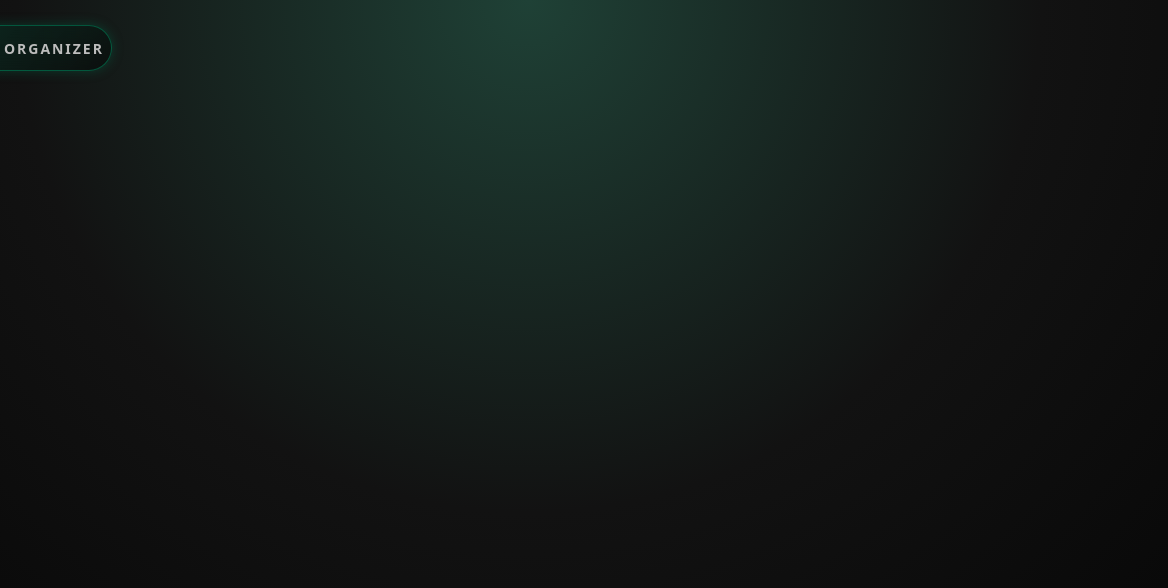
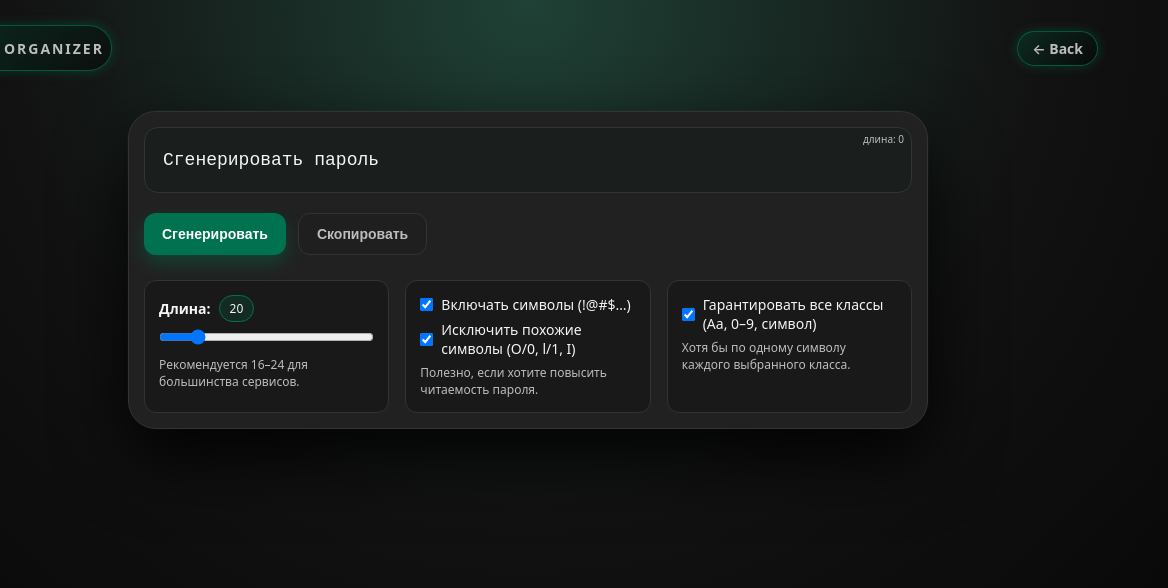
Before and after one commit to obigreen/organizer, a plain HTML site: page tools/password-generator/index.html in a window 1280 px wide. Shown: the full height of the page, 112-1280 px from the left. Drawn offline with Linux system fonts and the light colour scheme.

Commit message:
Started do generate passwords component

```diff
--- a/css/common.css
+++ b/css/common.css
@@ -50,16 +50,15 @@
     box-sizing: border-box;
 }
 
-html {
-    font-size: 16px;
-}
-
 body {
-    height: 100vh;
+    height:  100vh;
     font-family: var(--font-family-base), sans-serif;
     font-size: var(--font-size-base);
     color: var(--color-text-main);
     background: radial-gradient(circle at top, #1f4136 0, #121212 50%, #050505 100%);
+    background-repeat: no-repeat;
+    background-size: cover;
+    font-size: 16px;
 }
 
 .container {
@@ -85,6 +84,7 @@ input:focus-visible {
     max-width: 1920px;
     width: 100%;
     margin: 0 auto;
+    padding-bottom: 40px;
 }
 
 
--- a/css/header.css
+++ b/css/header.css
@@ -3,6 +3,12 @@
     display: flex;
     align-items: center;
     margin-bottom: var(--space-md);
+}
+
+.header_inner {
+    display: flex;
+    align-items: center;
+    justify-content: space-between;
 }
 
 /* ========== Logo ========== */
@@ -46,3 +52,32 @@
     text-transform: uppercase;
     color: var(--color-text-muted);
 }
+
+/* Кнопка "назад" в хедере */
+.header_back {
+    padding: 7px 14px;
+    border-radius: var(--radius-pill);
+    font-size: 14px;
+    font-weight: 600;
+    text-decoration: none;
+    color: var(--color-text-muted);
+
+    background: linear-gradient(
+            135deg,
+            rgba(0, 114, 79, 0.25),
+            rgba(0, 0, 0, 0.4)
+    );
+    border: 1px solid rgba(0, 114, 79, 0.7);
+    box-shadow: 0 0 12px rgba(0, 114, 79, 0.4);
+    backdrop-filter: blur(12px);
+
+    transition: transform .07s ease;
+}
+
+.header_back:hover {
+    transform: translateY(-1px);
+}
+
+.header_back:active {
+    transform: translateY(1px);
+}
--- a/tools/password-generator/index.html
+++ b/tools/password-generator/index.html
@@ -8,6 +8,7 @@
 
     <link rel="stylesheet" href="../../css/common.css">
     <link rel="stylesheet" href="../../css/header.css">
+    <link rel="stylesheet" href="./style.css">
 
     <!-- Favicon basic -->
     <link rel="icon" type="image/png" sizes="32x32" href="../../icons/favicon-32x32.png">
@@ -21,23 +22,91 @@
     <link rel="manifest" href="../../icons/site.webmanifest">
 
 </head>
+
+
 <body>
 
 <header class="header">
-    <div class="container">
+    <div class="container header_inner">
         <div class="logo">
             <span class="logo_mark">OZ</span>
             <span class="logo_text">Organizer</span>
         </div>
+        <a href="../../index.html" class="header_back">
+            ← Back
+        </a>
     </div>
 
 </header>
 
 <main class="main">
-    <div class="container">
+    <section class="password_section">
+        <div class="container">
+            <div class="password_card">
 
-    </div>
+                <!-- Блок пароля -->
+                <div class="password_box">
+                    <div id="password" class="password_value">Сгенерировать пароль</div>
+                    <div id="password_stat" class="password_stat">длина: 0</div>
+                </div>
+
+                <!-- Кнопки -->
+                <div class="password_controls">
+                    <button id="btn_generate" class="btn btn_accent" type="button">Сгенерировать</button>
+                    <button id="btn_copy" class="btn btn_secondary" type="button" disabled>Скопировать</button>
+                </div>
+
+                <!-- Настройки -->
+                <div class="options">
+
+                    <div class="option_item">
+                        <label for="opt_length" class="option_label">
+                            <strong>Длина:</strong>
+                            <span id="length_label" class="badge">20</span>
+                        </label>
+
+                        <input id="opt_length" type="range" min="12" max="64" step="1" value="20" class="range"/>
+
+                        <p class="option_hint">Рекомендуется 16–24 для большинства сервисов.</p>
+                    </div>
+
+                    <div class="option_item">
+                        <label class="option_label">
+                            <input id="opt_symbols" type="checkbox" checked />
+                            Включать символы (!@#$…)
+                        </label>
+
+                        <label class="option_label">
+                            <input id="opt_avoid" type="checkbox" checked />
+                            Исключить похожие символы (O/0, l/1, I)
+                        </label>
+
+                        <p class="option_hint">Полезно, если хотите повысить читаемость пароля.</p>
+                    </div>
+
+                    <div class="option_item">
+                        <label class="option_label">
+                            <input id="opt_require" type="checkbox" checked />
+                            Гарантировать все классы (Aa, 0–9, символ)
+                        </label>
+
+                        <p class="option_hint">
+                            Хотя бы по одному символу каждого выбранного класса.
+                        </p>
+                    </div>
+
+                </div>
+
+            </div>
+
+        </div>
+    </section>
+
+
+    <div id="toast" class="toast">Скопировано</div>
 </main>
 
+
+<script src="script.js"></script>
 </body>
 </html>
--- a/tools/password-generator/style.css
+++ b/tools/password-generator/style.css
@@ -0,0 +1,172 @@
+/* Карточка инструмента */
+.password_card {
+    background: var(--color-surface);
+    border: 1px solid var(--color-border-subtle);
+    border-radius: var(--radius-xl);
+    padding: 15px;
+    box-shadow: 0 30px 70px rgba(0, 0, 0, 0.9),
+    0 0 0 1px rgba(255, 255, 255, 0.02);
+    max-width: 800px;
+    margin: 0 auto;
+}
+
+/* Бокс с паролем */
+.password_box {
+    background: #1a1f1e;
+    border: 1px solid var(--color-border-subtle);
+    border-radius: 14px;
+    padding: 22px 18px;
+    position: relative;
+    margin-bottom: 20px;
+}
+
+.password_value {
+    font-family: ui-monospace, monospace;
+    font-size: 18px;
+    word-break: break-word;
+    user-select: all;
+}
+
+.password_stat {
+    position: absolute;
+    top: 4px;
+    right: 7px;
+    font-size: 10px;
+    color: var(--color-text-muted);
+}
+
+/* Кнопки */
+.password_controls {
+    display: flex;
+    gap: 12px;
+    margin-bottom: 25px;
+}
+
+.btn {
+    appearance: none;
+    border: 0;
+    padding: 12px 18px;
+    border-radius: 12px;
+    cursor: pointer;
+    font-weight: 600;
+    font-size: 14px;
+    transition: transform .07s ease, box-shadow .2s ease;
+}
+
+.btn:active {
+    transform: translateY(1px) scale(.99);
+}
+
+.btn_accent {
+    background: var(--color-accent);
+    color: white;
+    box-shadow: 0 8px 18px rgba(0, 114, 79, 0.4);
+}
+
+.btn_secondary {
+    background: #1f1f1f;
+    color: var(--color-text-muted);
+    border: 1px solid var(--color-border-subtle);
+}
+
+/* Опции */
+.options {
+    display: grid;
+    grid-template-columns: repeat(3, 1fr);
+    gap: 16px;
+}
+
+.option_item {
+    background: rgba(0, 0, 0, 0.25);
+    border: 1px solid var(--color-border-subtle);
+    padding: 14px;
+    border-radius: 12px;
+}
+
+.option_label {
+    display: flex;
+    align-items: center;
+    gap: 8px;
+    cursor: pointer;
+    font-size: 14px;
+    margin-bottom: 6px;
+}
+
+.range {
+    width: 100%;
+}
+
+.option_hint {
+    font-size: 12px;
+    color: var(--color-text-muted);
+    margin-top: 6px;
+}
+
+.badge {
+    display: inline-block;
+    padding: 4px 10px;
+    background: rgba(0, 114, 79, 0.2);
+    border: 1px solid var(--color-accent);
+    border-radius: var(--radius-pill);
+    font-size: 12px;
+}
+
+/* Toast */
+.toast {
+    position: fixed;
+    left: 50%;
+    bottom: 20px;
+    transform: translateX(-50%) translateY(20px);
+    background: #1f1f1f;
+    color: var(--color-text-main);
+    border: 1px solid rgba(0, 0, 0, 0.3);
+    padding: 10px 16px;
+    border-radius: 12px;
+    opacity: 0;
+    transition: opacity .2s ease, transform .2s ease;
+    pointer-events: none;
+}
+
+.toast.show {
+    opacity: 1;
+    transform: translateX(-50%) translateY(0);
+}
+
+
+@media screen and (max-width: 767px) {
+    /* Опции */
+    .options {
+        grid-template-columns: repeat(1, 1fr);
+    }
+}
+
+
+@media screen and (max-width: 426px) {
+    .password_controls {
+        justify-content: space-between;
+    }
+
+    .btn_accent {
+        width: 100%;
+        max-width: 100%;
+    }
+
+}
+
+@media screen and (max-width: 374px) {
+    .btn_accent, .btn_secondary {
+        font-size: 12px;
+    }
+
+    .password_value {
+        font-size: 14px;
+    }
+
+    .password_stat {
+        top: 4px;
+        right: 7px;
+        font-size: 10px;
+    }
+
+
+}
```
Also changed, not shown: index.html (+1 -0 lines).
